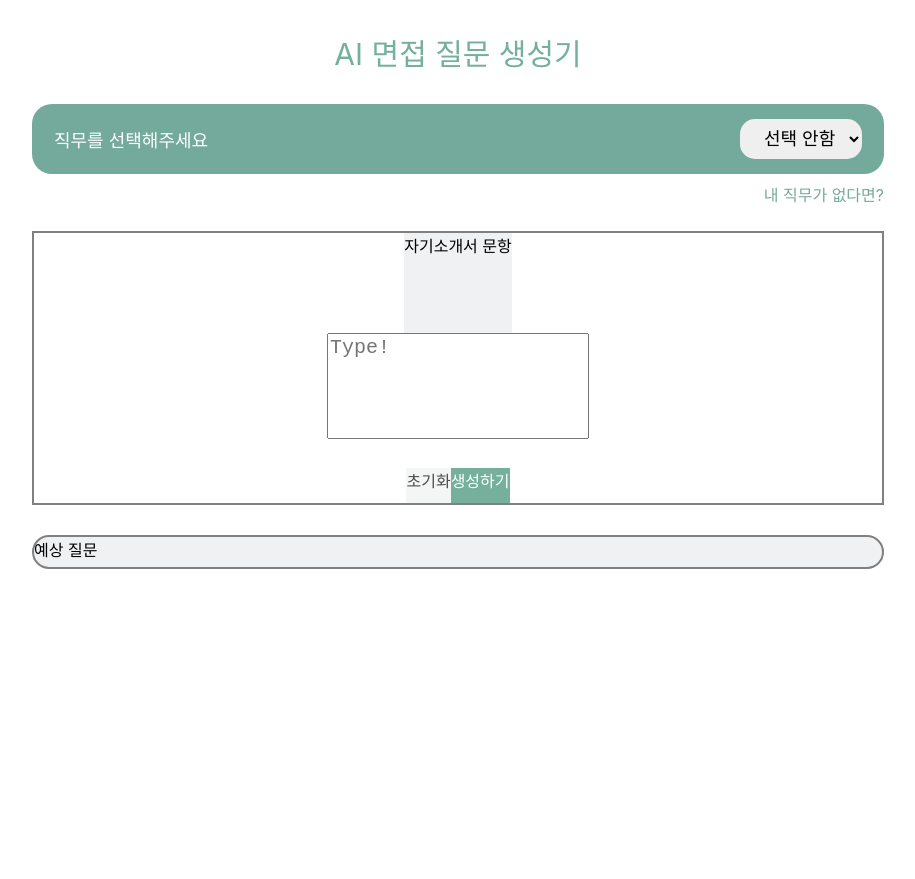
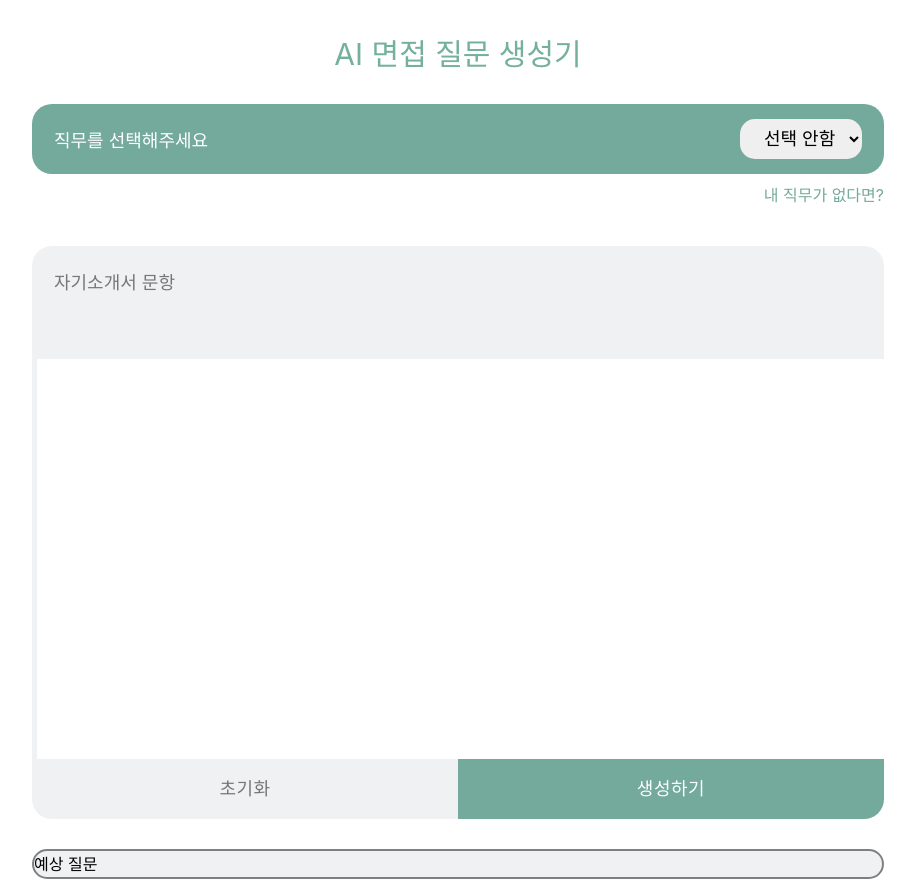
Before and after one commit to LeeHyunJin1997/question-maker-react, a React (Create React App) app in the folder question_maker/: page / in a window 1280 px wide. Shown: the whole page, without its empty margins (182-1097 px from the left). Before the commit the page ends 800 px from the top, so only its background shows below. Built offline with nearby package versions, Linux system fonts and the light colour scheme.

Commit message:
feat: essay styling - index.css에 전체 요소 box-sizing: border-box - essay button에  mui component Button 사용

```diff
--- a/question_maker/src/home/Home.css
+++ b/question_maker/src/home/Home.css
@@ -55,41 +55,38 @@
 .essay-container {
   display: flex;
   flex-direction: column;
-  justify-content: center;
-  align-items: center;
-  margin-top: 25px;
-  border: 2px solid gray;
+  margin-top: 40px;
 }
 
-.essay-info {
-  background-color: rgb(240, 241, 242);
-  height: 100px;
+.essay-container .essay-info {
+  height: 113px;
+  width: 100%;
+  background-color: #f0f1f2;
+  border-radius: 20px 20px 0 0;
+  padding: 22px;
+  font-size: 18px;
+  color: #777777;
 }
 
-.essay-wrapper textarea {
-  height: 100px;
+.essay-container textarea {
+  height: 400px;
+  width: 100%;
+  padding: 15px;
+  border: 0;
+  border-left: 5px solid #f0f1f2;
+  resize: none;
+  overflow-y: scroll;
   outline: none;
-  resize: none;
-  font-size: 20px;
+  font-size: 16px;
 }
 
-.essay-btns {
+.button-wrapper {
   display: flex;
-  margin-top: 25px;
 }
 
-.reset-btn {
-  background-color: rgb(240, 241, 242);
-  opacity: 0.7;
-  height: 35px;
-  text-align: center;
-}
-
-.create-btn {
-  background-color: rgb(116, 176, 156);
-  color: white;
-  height: 35px;
-  text-align: center;
+Button {
+  width: 50%;
+  height: 60px;
 }
 
 /* Response */
--- a/question_maker/src/home/Home.js
+++ b/question_maker/src/home/Home.js
@@ -3,7 +3,7 @@ import HomeJob from './HomeJob';
 import HomeEssay from './HomeEssay';
 import HomeQuestion from './HomeQuestion'
 
-import styles from './Home.css';
+import './Home.css';
 
 import Container from '@mui/material/Container';
 
--- a/question_maker/src/home/HomeEssay.js
+++ b/question_maker/src/home/HomeEssay.js
@@ -1,13 +1,45 @@
+import { Button } from '@mui/material';
+import { ThemeProvider, createTheme } from '@mui/material/styles';
+
 function HomeEssay() {
+
+  const theme = createTheme({
+    palette: {
+      primary: {
+        main: '#74AA9C',
+        contrastText: '#ffffff',
+      },
+      neutral: {
+        main: '#f0f1f2',
+        contrastText: '#777777',
+      }
+    },
+  });
+
   return (
     <div className="essay-container">
       <div className="essay-info">자기소개서 문항</div>
-      <div className="essay-wrapper">
-        <textarea placeholder="Type!"></textarea>
-      </div>
-      <div className="essay-btns">
-        <div className="reset-btn">초기화</div>
-        <div className="create-btn">생성하기</div>
+      <textarea></textarea>
+      <div className="button-wrapper">
+        <ThemeProvider theme={theme}>
+          <Button
+            className="reset"
+            variant="contained"
+            color="neutral"
+            disableElevation
+            sx={{ fontSize: 18, borderRadius: '0 0 0 20px' }}
+          >
+            초기화
+          </Button>
+          <Button
+            className="create"
+            variant="contained"
+            disableElevation
+            sx={{ fontSize: 18, borderRadius: '0 0 20px 0' }}
+          >
+            생성하기
+          </Button>
+        </ThemeProvider>
       </div>
     </div>
   )
--- a/question_maker/src/index.css
+++ b/question_maker/src/index.css
@@ -1,3 +1,7 @@
+* {
+  box-sizing: border-box;
+}
+
 body {
   margin: 0;
   font-family: -apple-system, BlinkMacSystemFont, 'Segoe UI', 'Roboto', 'Oxygen',
```
